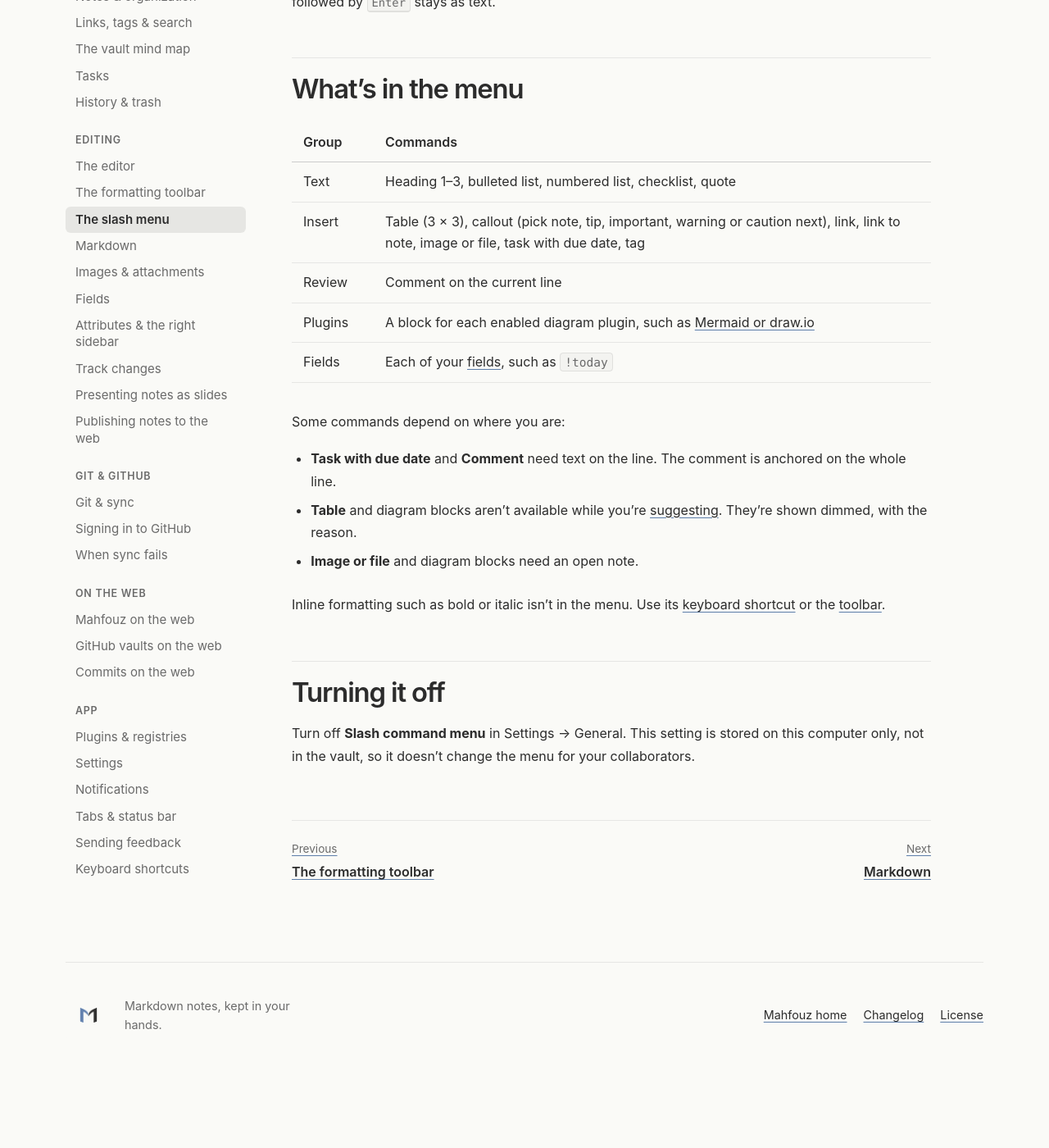
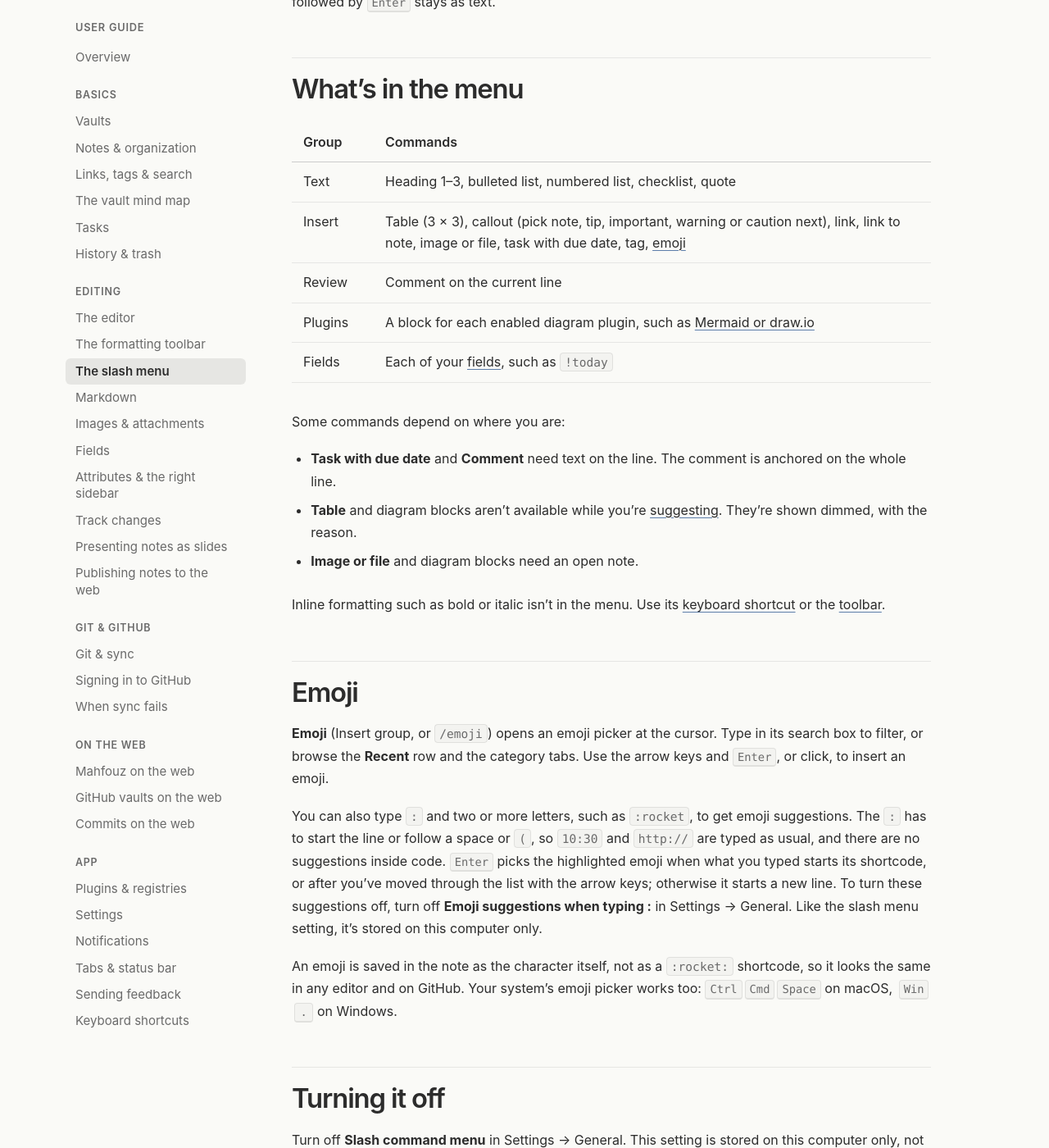
Before and after one commit to mahfouz-app/docs, a Jekyll site: the page built from guide/slash-menu.md, in a window 1280 px wide and 1400 px high, scrolled down 475 px. Shown: the whole window at 82% size. Built offline with Jekyll 4.4.1, drawn with Linux system fonts in a browser that asks for light colours; before the commit the page ends 1777 px from its top, so only the background shows below that.

Commit message:
guide: emoji picker and : emoji suggestions
Document /emoji (the picker), the :shortcode suggestions and their Enter
rule, the "Emoji suggestions when typing :" setting, that emoji are saved
as Unicode characters, and the system emoji pickers.

Co-Authored-By: Claude Opus 5.5 <noreply@anthropic.com>

```diff
--- a/_data/guide.yml
+++ b/_data/guide.yml
@@ -28,7 +28,7 @@
       description: "Every button on the formatting toolbar and its More menu."
     - slug: slash-menu
       title: "The slash menu"
-      description: "Type / to insert headings, lists, tables, callouts, links, tasks, comments, diagrams and fields."
+      description: "Type / to insert headings, lists, tables, callouts, links, tasks, comments, emoji, diagrams and fields."
     - slug: markdown
       title: "Markdown"
       description: "The Markdown syntax Mahfouz understands, from headings and links to tables."
--- a/guide/slash-menu.md
+++ b/guide/slash-menu.md
@@ -1,7 +1,7 @@
 ---
 layout: guide
 title: "The slash menu"
-description: "Type / to insert headings, lists, tables, callouts, links, tasks, comments, diagrams and fields."
+description: "Type / to insert headings, lists, tables, callouts, links, tasks, comments, emoji, diagrams and fields."
 permalink: /guide/slash-menu/
 ---
 
@@ -21,7 +21,7 @@ name, <kbd>Enter</kbd> starts a new line instead, so `/usr` followed by
 | Group | Commands |
 |---|---|
 | Text | Heading 1–3, bulleted list, numbered list, checklist, quote |
-| Insert | Table (3 × 3), callout (pick note, tip, important, warning or caution next), link, link to note, image or file, task with due date, tag |
+| Insert | Table (3 × 3), callout (pick note, tip, important, warning or caution next), link, link to note, image or file, task with due date, tag, [emoji](#emoji) |
 | Review | Comment on the current line |
 | Plugins | A block for each enabled diagram plugin, such as [Mermaid or draw.io](/guide/plugins/) |
 | Fields | Each of your [fields](/guide/fields/), such as `!today` |
@@ -37,6 +37,27 @@ Some commands depend on where you are:
 Inline formatting such as bold or italic isn't in the menu. Use its
 [keyboard shortcut](/guide/shortcuts/) or the [toolbar](/guide/toolbar/).
 
+## Emoji
+
+**Emoji** (Insert group, or `/emoji`) opens an emoji picker at the cursor.
+Type in its search box to filter, or browse the **Recent** row and the
+category tabs. Use the arrow keys and <kbd>Enter</kbd>, or click, to insert
+an emoji.
+
+You can also type `:` and two or more letters, such as `:rocket`, to get
+emoji suggestions. The `:` has to start the line or follow a space or `(`,
+so `10:30` and `http://` are typed as usual, and there are no suggestions
+inside code. <kbd>Enter</kbd> picks the highlighted emoji when what you typed
+starts its shortcode, or after you've moved through the list with the arrow
+keys; otherwise it starts a new line. To turn these suggestions off, turn off
+**Emoji suggestions when typing :** in Settings → General. Like the slash
+menu setting, it's stored on this computer only.
+
+An emoji is saved in the note as the character itself, not as a `:rocket:`
+shortcode, so it looks the same in any editor and on GitHub. Your system's
+emoji picker works too: <kbd>Ctrl</kbd><kbd>Cmd</kbd><kbd>Space</kbd> on
+macOS, <kbd>Win</kbd><kbd>.</kbd> on Windows.
+
 ## Turning it off
 
 Turn off **Slash command menu** in Settings → General. This setting is
```
Also changed, not shown: guide/settings.md (+3 -1 lines).
